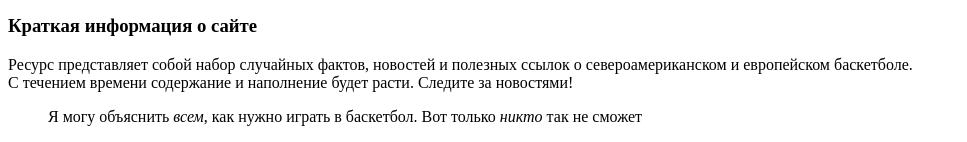
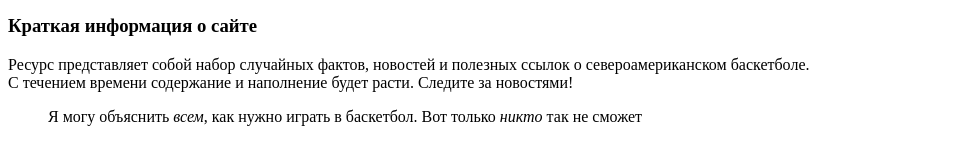
Before and after one commit to Ppppppe/Ppppppe.github.io, a plain HTML site: page index.html in a window 1280 px wide. Shown: the part 183-325 px from the top of the page, without its empty margins (0-967 px from the left). Drawn offline with Linux system fonts and the light colour scheme.

Commit message:
fix: changed the content for the Actions test

```diff
--- a/index.html
+++ b/index.html
@@ -27,7 +27,7 @@
             <article>
                 <h3>Краткая информация о сайте</h3>
                 <p>
-                    Ресурс представляет собой набор случайных фактов, новостей и полезных ссылок о североамериканском и европейском баскетболе.
+                    Ресурс представляет собой набор случайных фактов, новостей и полезных ссылок о североамериканском баскетболе.
                     <br>
                     С течением времени содержание и наполнение будет расти. Следите за новостями!
                 </p>
```
